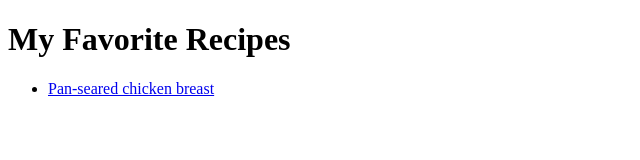
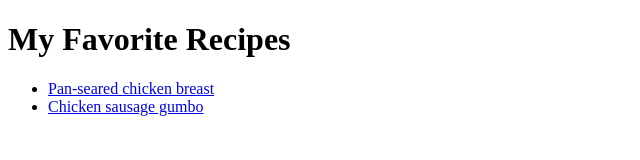
Before and after one commit to savory-bacon/odin-recipes, a plain HTML site: page index.html in a window 1280 px wide. Shown: the whole page, without its empty margins (0-640 px from the left). Drawn offline with Linux system fonts and the light colour scheme.

Commit message:
Add gumbo recipe to the unordered list

```diff
--- a/index.html
+++ b/index.html
@@ -9,6 +9,7 @@
     <h1>My Favorite Recipes</h1>
     <ul>
         <li><a href="https://thealmondeater.com/pan-seared-chicken-breast/">Pan-seared chicken breast</a></li>
+        <li><a href="https://www.jessicagavin.com/chicken-andouille-sausage-gumbo/">Chicken sausage gumbo</a></li>
     </ul>
 </body>
 </html>
```
